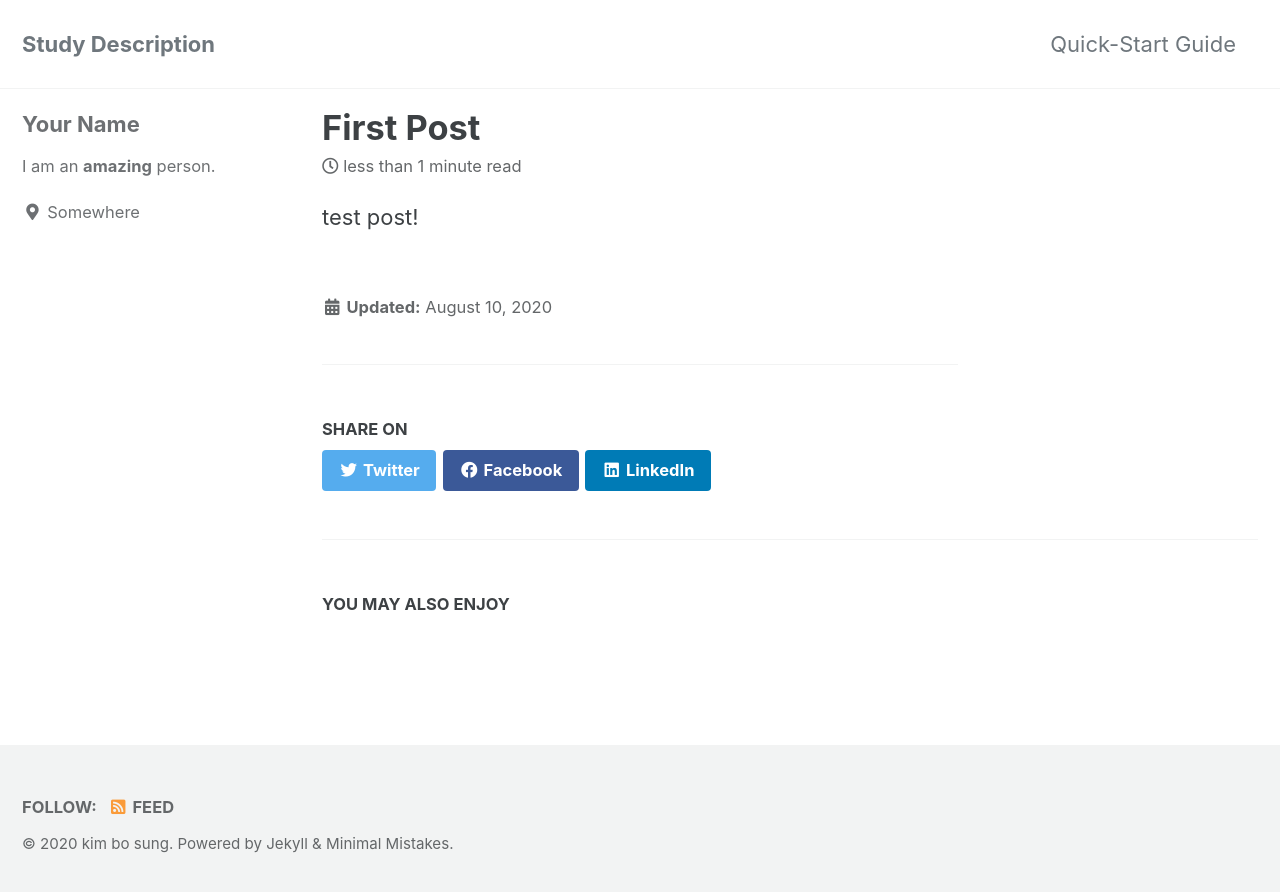
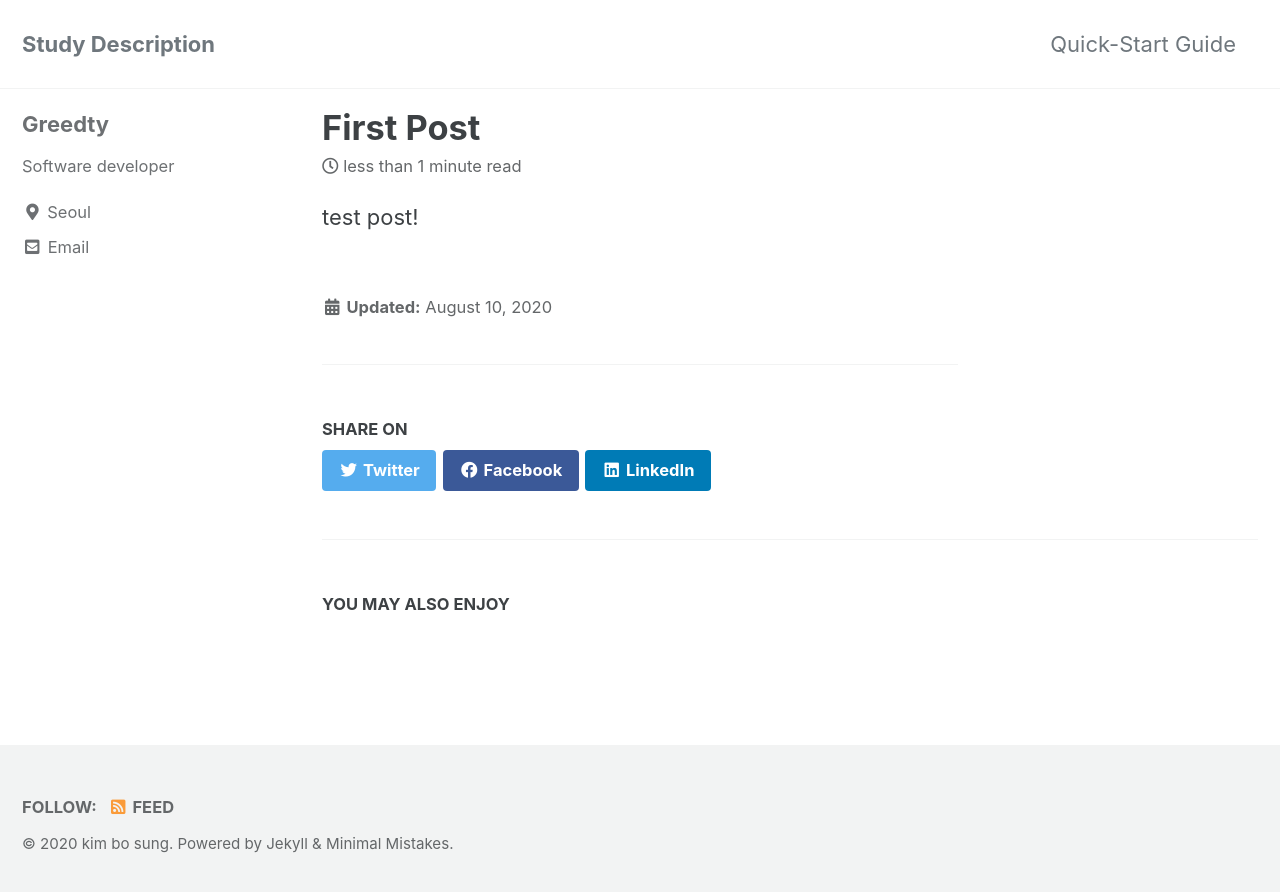
Before and after one commit to GreedTy/greedty.github.io, a Jekyll site: the page built from _posts/2020-08-10-first-post.md, in a window 1280 px wide. Shown: the top 892 px of the page. Built offline with Jekyll 4.4.1, drawn with Linux system fonts in a browser that asks for light colours; cached includes are drawn as plain includes.

Commit message:
update site

```diff
--- a/_config.yml
+++ b/_config.yml
@@ -95,11 +95,11 @@ analytics:
 
 # Site Author
 author:
-  name             : "Your Name"
+  name             : "Greedty"
   avatar           : # path of avatar image, e.g. "/assets/images/bio-photo.jpg"
-  bio              : "I am an **amazing** person."
-  location         : "Somewhere"
-  email            :
+  bio              : "Software developer"
+  location         : "Seoul"
+  email            : "yhi002521@gmail.com"
   links:
     - label: "Email"
       icon: "fas fa-fw fa-envelope-square"
```
